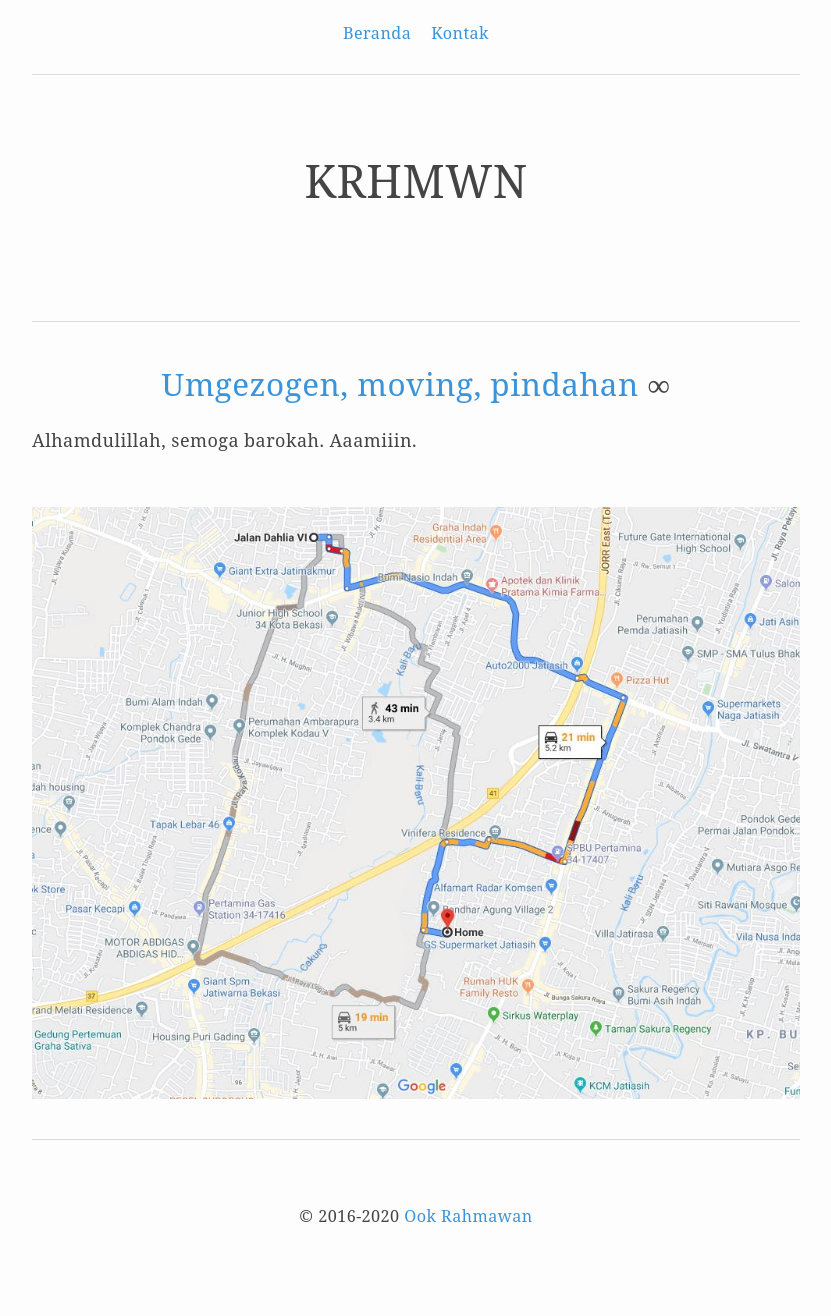
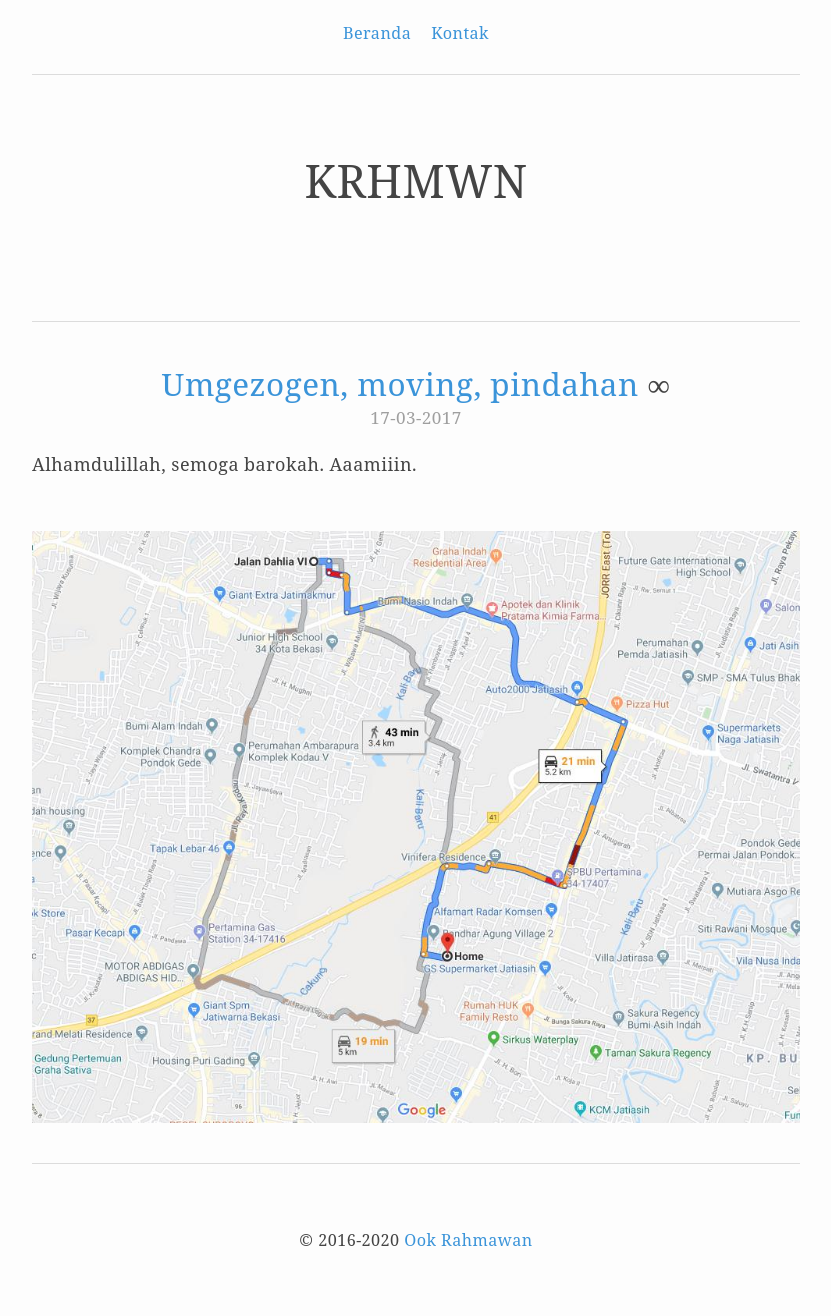
Before and after one commit to krhmwn/krhmwn.github.io, a Jekyll site: the page built from _posts/2017-03-17-umgezogen-moving-pindahan.markdown, in a window 1280 px wide. Shown: the whole page, without its empty margins (224-1055 px from the left). Built offline with Jekyll 4.4.1, drawn with Linux system fonts in a browser that asks for light colours; before the commit the page ends 1292 px from its top, so only the background shows below that.

Commit message:
update v.4.7
update layout

```diff
--- a/_layouts/post.html
+++ b/_layouts/post.html
@@ -5,6 +5,6 @@
 {% if page.link %}<h2><a href="{{ page.link }}">{{page.title}}</a> &infin;</h2>
 {% else %}
 <h2>{{page.title}}</h2>
-{% endif %}<time datetime="{{ post.date | date: '%Y-%m-%d' }}">{{ post.date | date: "%d-%m-%Y"}}</time>
+{% endif %}<time datetime="{{ page.date | date: '%Y-%m-%d' }}">{{ page.date | date: "%d-%m-%Y"}}</time>
 </header>
 {{content}}
```
